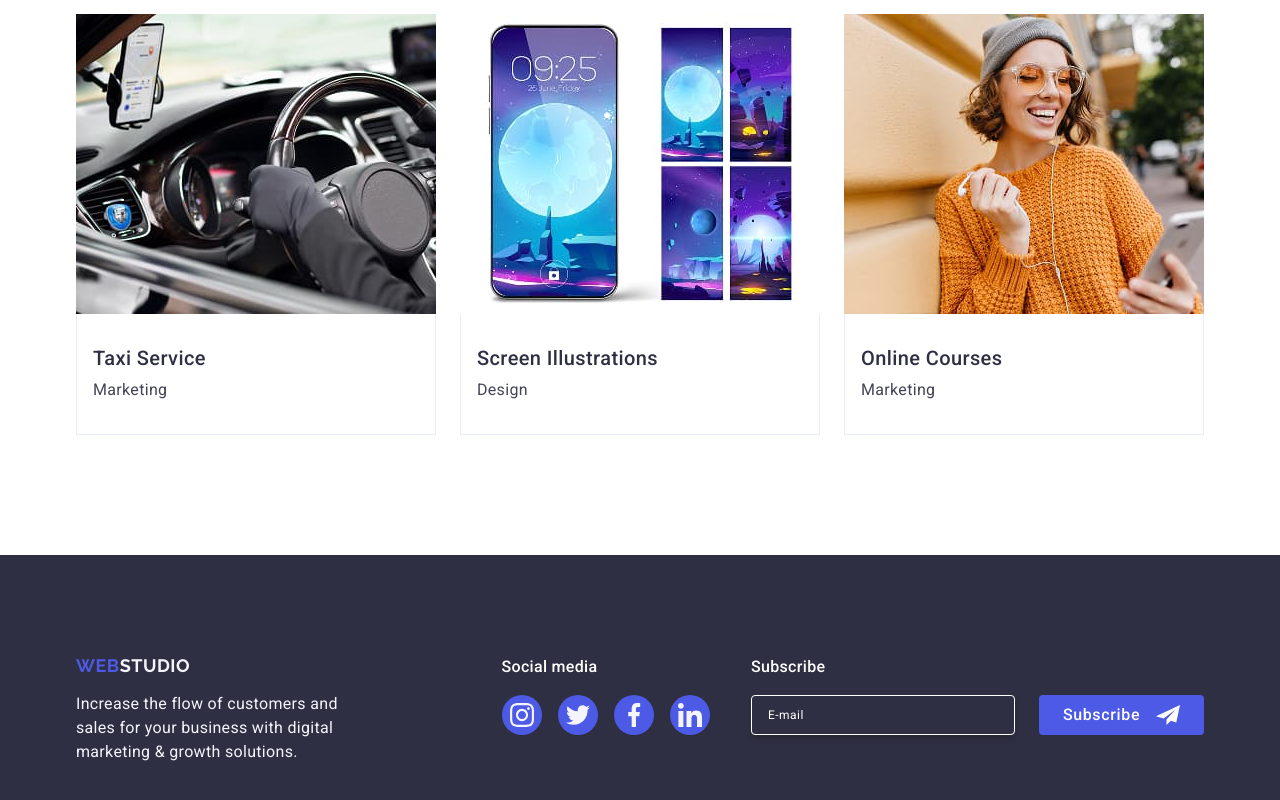
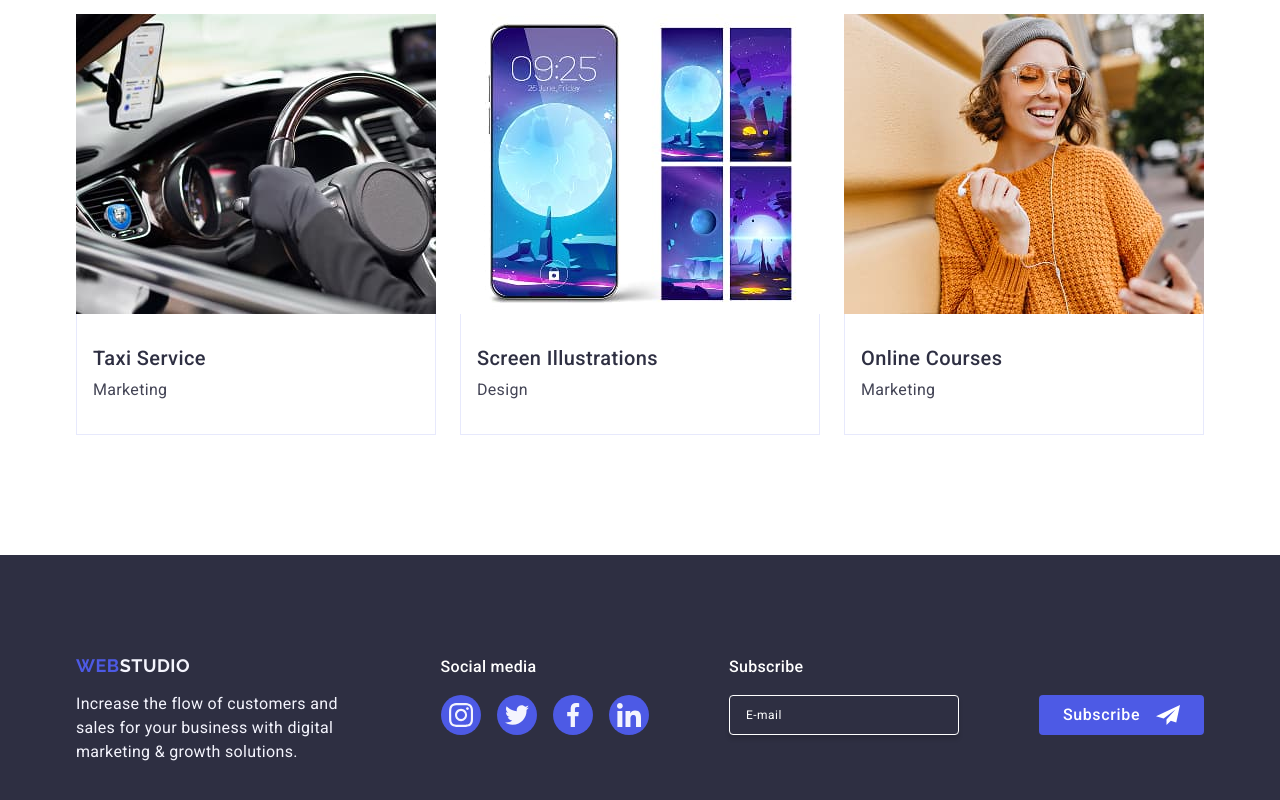
Before and after one commit to antifloodbot/goit-markup-hw-05, a plain HTML site: page index.html in a window 1280 px wide. Shown: the part 2596-3396 px from the top of the page. Drawn offline with nearby package versions, Linux system fonts and the light colour scheme.

Commit message:
fix footer layouts

```diff
--- a/css/styles.css
+++ b/css/styles.css
@@ -414,6 +414,10 @@ h1 {
     display: flex;
     align-items: baseline;
     justify-content: space-between;
+    .footer-socials {
+            position: relative;
+            left: -100px;
+        }
 }
 
 .footer-logo {
@@ -471,6 +475,7 @@ h1 {
     display: flex;
     flex-direction: column;
     color: #ffffff;
+    margin-left: -100px;
 }
 
 .subscribe-text {
@@ -483,7 +488,7 @@ h1 {
 
 .subscribe-form {
     display: flex;
-    gap: 24px;
+    gap: 80px;
     align-items: center;
 }
 
@@ -492,7 +497,7 @@ h1 {
 }
 
 .subscribe-input {
-    width: 264px;
+    width: 230px;
     height: 40px;
     border: 1px solid #ffffff;
     background-color: transparent;
```
